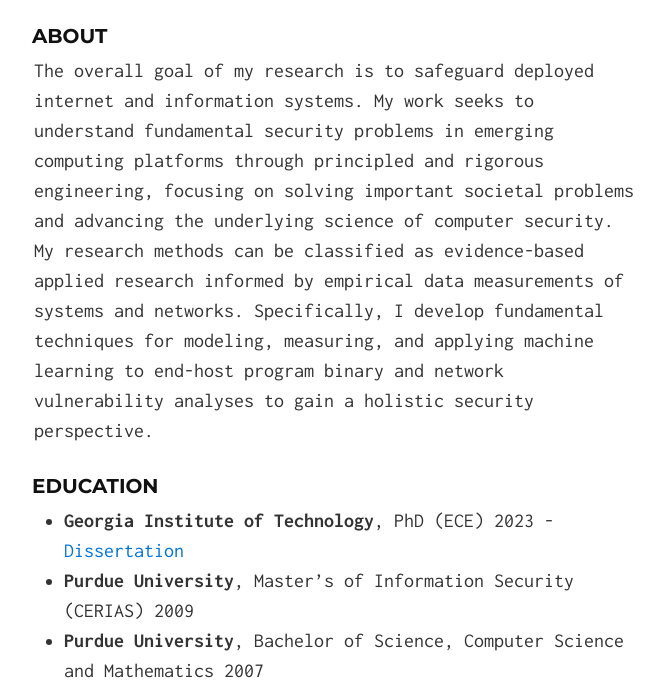
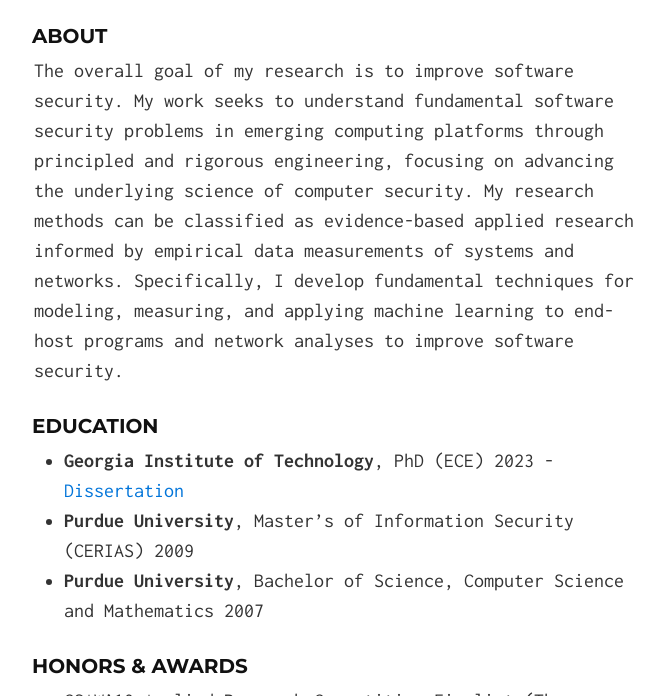
Before and after one commit to alrawi/alrawi.github.io, a Jekyll site: the page built from index.md, in a window 1280 px wide and 900 px high, cut to the strip 204-900 px from the top of the window. Shown: the whole strip, without its empty margins (306-970 px from the left). Built offline with Jekyll 4.4.1, drawn with Linux system fonts in a browser that asks for light colours; our own code applies the rules of GitHub Pages for plain Markdown files.

Commit message:
Update index.md

```diff
--- a/index.md
+++ b/index.md
@@ -3,7 +3,7 @@ layout: default
 ---
 
 ### About
-The overall goal of my research is to safeguard deployed internet and information systems. My work seeks to understand fundamental security problems in emerging computing platforms through principled and rigorous engineering, focusing on solving important societal problems and advancing the underlying science of computer security. My research methods can be classified as evidence-based applied research informed by empirical data measurements of systems and networks. Specifically, I develop fundamental techniques for modeling, measuring, and applying machine learning to end-host program binary and network vulnerability analyses to gain a holistic security perspective.
+The overall goal of my research is to improve software security. My work seeks to understand fundamental software security problems in emerging computing platforms through principled and rigorous engineering, focusing on advancing the underlying science of computer security. My research methods can be classified as evidence-based applied research informed by empirical data measurements of systems and networks. Specifically, I develop fundamental techniques for modeling, measuring, and applying machine learning to end-host programs and network analyses to improve software security.
 
 ### Education
 - __Georgia Institute of Technology__, PhD (ECE) 2023 - [Dissertation](/static/ALRAWI-DISSERTATION-2023.pdf)
```
